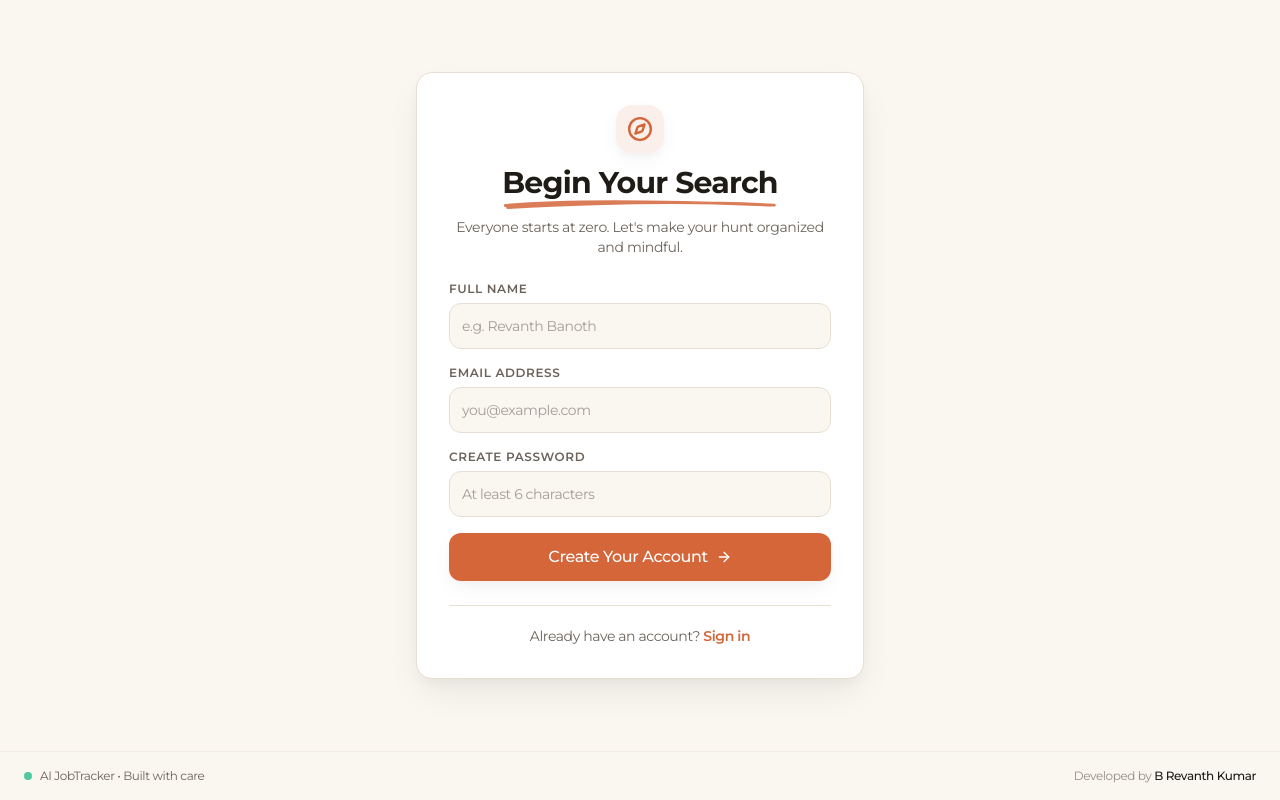
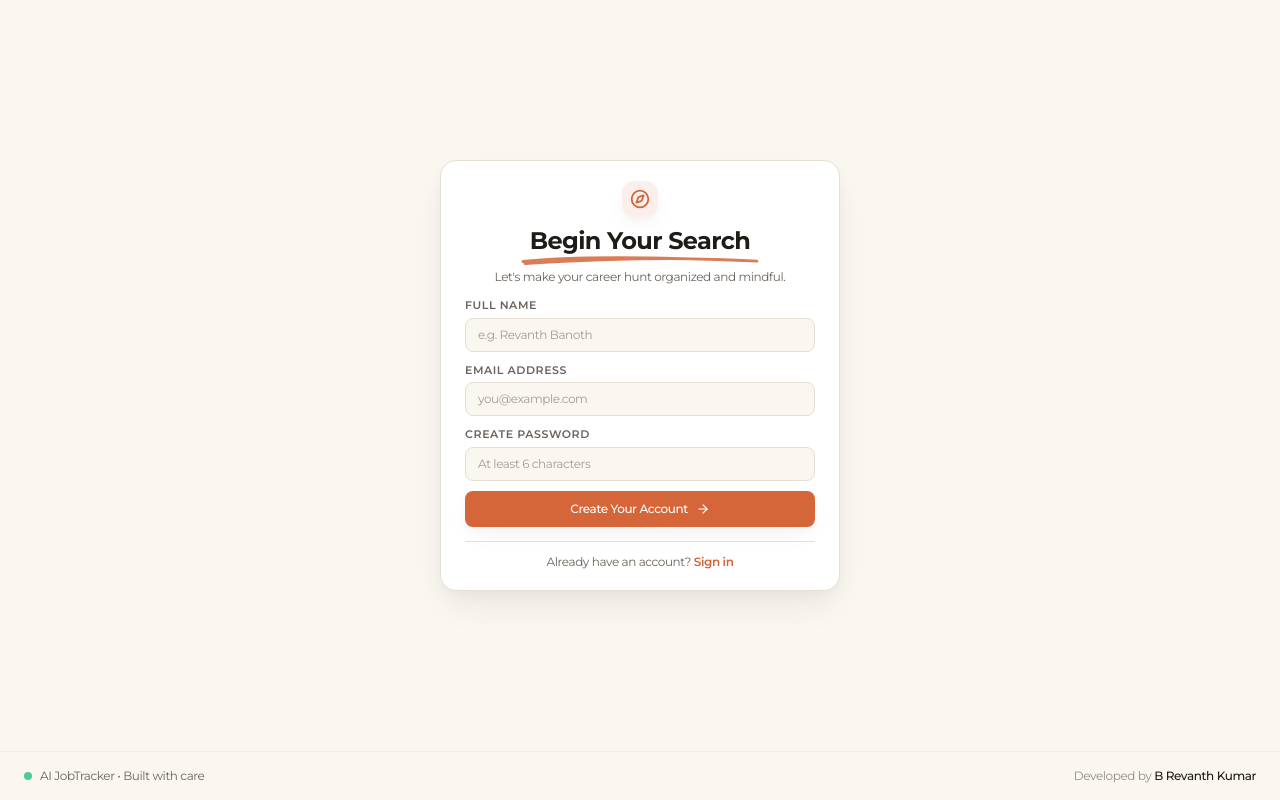
Before and after one commit to revanthbanoth/AI_Job_Tracker, a React (Vite) app in the folder frontend/: page /register in a window 1280 px wide. Built offline with nearby package versions, Linux system fonts and the light colour scheme; no server answers.

Commit message:
Fix: Eliminate vertical scrollbar on Login, Register and auth pages with compact card styling

```diff
--- a/frontend/src/App.jsx
+++ b/frontend/src/App.jsx
@@ -14,13 +14,13 @@ import Layout from './components/Layout';
 import ProtectedRoute from './components/ProtectedRoute';
 import Footer from './components/Footer';
 
-// Public page wrapper to include consistent footer without breaking viewport
+// Public page wrapper to fit cleanly in viewport without any scrollbar
 const PublicLayout = ({ children }) => (
-  <div className="h-full w-full flex flex-col justify-between bg-background text-text overflow-y-auto">
-    <div className="flex-1 flex items-center justify-center p-4 sm:p-6 my-auto">
+  <div className="h-screen w-full flex flex-col justify-between bg-background text-text overflow-hidden select-none">
+    <div className="flex-1 flex items-center justify-center p-2 sm:p-4 min-h-0">
       {children}
     </div>
-    <Footer />
+    <Footer className="py-2 px-4 text-[11px]" />
   </div>
 );
 
--- a/frontend/src/pages/Login.jsx
+++ b/frontend/src/pages/Login.jsx
@@ -26,39 +26,39 @@ const Login = () => {
     };
 
     return (
-        <div className="w-full max-w-[420px] p-6 sm:p-7 bg-card border border-border rounded-2xl shadow-warm-lg relative my-auto">
-            {/* Artisan Brand Icon */}
-            <div className="text-center mb-6">
-                <div className="w-12 h-12 bg-terracotta/10 text-primary rounded-2xl flex items-center justify-center mx-auto mb-3 shadow-warm">
-                    <Compass size={26} strokeWidth={2.2} />
+        <div className="w-full max-w-[400px] px-6 py-5 bg-card border border-border rounded-2xl shadow-warm-lg relative my-auto font-sans">
+            {/* Brand Icon */}
+            <div className="text-center mb-4">
+                <div className="w-9 h-9 bg-terracotta/10 text-primary rounded-xl flex items-center justify-center mx-auto mb-2 shadow-warm">
+                    <Compass size={20} strokeWidth={2.2} />
                 </div>
                 <div className="inline-block relative">
-                    <h2 className="text-3xl font-serif font-bold text-text tracking-tight">
+                    <h2 className="text-2xl font-serif font-bold text-text tracking-tight">
                         Welcome Back
                     </h2>
                     <HeadingUnderline />
                 </div>
-                <p className="text-muted text-sm mt-2 font-sans">
+                <p className="text-muted text-xs mt-1">
                     Let's continue tracking your journey to the right role.
                 </p>
             </div>
 
             {error && (
-                <div className="p-3.5 mb-5 text-red-600 dark:text-red-400 bg-red-500/10 border border-red-500/20 rounded-xl text-sm flex items-start gap-2.5">
-                    <AlertCircle size={16} className="shrink-0 mt-0.5" />
+                <div className="p-2.5 mb-3 text-red-600 dark:text-red-400 bg-red-500/10 border border-red-500/20 rounded-lg text-xs flex items-start gap-2">
+                    <AlertCircle size={14} className="shrink-0 mt-0.5" />
                     <span>{error}</span>
                 </div>
             )}
 
-            <form onSubmit={handleSubmit} className="space-y-4">
+            <form onSubmit={handleSubmit} className="space-y-3">
                 <div>
-                    <label className="block text-xs font-semibold uppercase tracking-wider text-muted mb-1.5 font-sans">
+                    <label className="block text-[11px] font-semibold uppercase tracking-wider text-muted mb-1">
                         Email Address
                     </label>
                     <input
                         type="email"
                         required
-                        className="w-full p-3 rounded-xl bg-background border border-border focus:border-primary focus:ring-1 focus:ring-primary focus:outline-none transition-all text-text text-sm placeholder:text-muted/60"
+                        className="w-full py-2 px-3 rounded-lg bg-background border border-border focus:border-primary focus:ring-1 focus:ring-primary focus:outline-none transition-all text-text text-xs placeholder:text-muted/60"
                         placeholder="you@example.com"
                         value={email}
                         onChange={(e) => setEmail(e.target.value)}
@@ -66,18 +66,18 @@ const Login = () => {
                     />
                 </div>
                 <div>
-                    <div className="flex justify-between items-center mb-1.5">
-                        <label className="block text-xs font-semibold uppercase tracking-wider text-muted font-sans">
+                    <div className="flex justify-between items-center mb-1">
+                        <label className="block text-[11px] font-semibold uppercase tracking-wider text-muted">
                             Password
                         </label>
-                        <Link to="/forgot-password" className="text-xs text-primary hover:underline transition-colors font-medium">
+                        <Link to="/forgot-password" tabIndex={-1} className="text-[11px] text-primary hover:underline transition-colors font-medium">
                             Forgot password?
                         </Link>
                     </div>
                     <input
                         type="password"
                         required
-                        className="w-full p-3 rounded-xl bg-background border border-border focus:border-primary focus:ring-1 focus:ring-primary focus:outline-none transition-all text-text text-sm placeholder:text-muted/60"
+                        className="w-full py-2 px-3 rounded-lg bg-background border border-border focus:border-primary focus:ring-1 focus:ring-primary focus:outline-none transition-all text-text text-xs placeholder:text-muted/60"
                         placeholder="••••••••"
                         value={password}
                         onChange={(e) => setPassword(e.target.value)}
@@ -88,23 +88,23 @@ const Login = () => {
                 <button
                     type="submit"
                     disabled={loading}
-                    className="w-full py-3 bg-primary hover:bg-primary-hover text-white rounded-xl font-medium shadow-warm hover:shadow-warm-lg transition-all flex justify-center items-center gap-2 cursor-pointer disabled:opacity-60 disabled:cursor-not-allowed pt-3 mt-2"
+                    className="w-full py-2.5 bg-primary hover:bg-primary-hover text-white rounded-lg font-medium text-xs shadow-warm hover:shadow-warm-lg transition-all flex justify-center items-center gap-1.5 cursor-pointer disabled:opacity-60 disabled:cursor-not-allowed mt-2"
                 >
                     {loading ? (
                         <>
-                            <span className="w-4 h-4 border-2 border-white/30 border-t-white rounded-full animate-spin" />
+                            <span className="w-3.5 h-3.5 border-2 border-white/30 border-t-white rounded-full animate-spin" />
                             <span>Signing in...</span>
                         </>
                     ) : (
                         <>
                             <span>Continue to Dashboard</span>
-                            <ArrowRight size={16} />
+                            <ArrowRight size={14} />
                         </>
                     )}
                 </button>
             </form>
 
-            <div className="mt-6 pt-5 border-t border-border text-center text-sm text-muted">
+            <div className="mt-4 pt-3 border-t border-border text-center text-xs text-muted">
                 <span>New here? </span>
                 <Link to="/register" className="text-primary hover:underline font-semibold transition-colors">
                     Create an account
--- a/frontend/src/pages/Register.jsx
+++ b/frontend/src/pages/Register.jsx
@@ -18,7 +18,7 @@ const Register = () => {
         setLoading(true);
         setError('');
         try {
-            await register(name, email, password);
+            await register(name.trim(), email.trim(), password);
             navigate('/');
         } catch (err) {
             setError(err.response?.data?.message || 'Registration could not be completed. Please check your information.');
@@ -27,39 +27,39 @@ const Register = () => {
     };
 
     return (
-        <div className="w-full max-w-md p-8 bg-card border border-border rounded-card shadow-warm-lg relative">
+        <div className="w-full max-w-[400px] px-6 py-5 bg-card border border-border rounded-2xl shadow-warm-lg relative my-auto font-sans">
             {/* Artisan Brand Icon */}
-            <div className="text-center mb-6">
-                <div className="w-12 h-12 bg-terracotta/10 text-primary rounded-2xl flex items-center justify-center mx-auto mb-3 shadow-warm">
-                    <Compass size={26} strokeWidth={2.2} />
+            <div className="text-center mb-3">
+                <div className="w-9 h-9 bg-terracotta/10 text-primary rounded-xl flex items-center justify-center mx-auto mb-2 shadow-warm">
+                    <Compass size={20} strokeWidth={2.2} />
                 </div>
                 <div className="inline-block relative">
-                    <h2 className="text-3xl font-serif font-bold text-text tracking-tight">
+                    <h2 className="text-2xl font-serif font-bold text-text tracking-tight">
                         Begin Your Search
                     </h2>
                     <HeadingUnderline />
                 </div>
-                <p className="text-muted text-sm mt-2 font-sans">
-                    Everyone starts at zero. Let's make your hunt organized and mindful.
+                <p className="text-muted text-xs mt-1">
+                    Let's make your career hunt organized and mindful.
                 </p>
             </div>
 
             {error && (
-                <div className="p-3.5 mb-5 text-red-600 dark:text-red-400 bg-red-500/10 border border-red-500/20 rounded-xl text-sm flex items-start gap-2.5">
-                    <AlertCircle size={16} className="shrink-0 mt-0.5" />
+                <div className="p-2.5 mb-3 text-red-600 dark:text-red-400 bg-red-500/10 border border-red-500/20 rounded-lg text-xs flex items-start gap-2">
+                    <AlertCircle size={14} className="shrink-0 mt-0.5" />
                     <span>{error}</span>
                 </div>
             )}
 
-            <form onSubmit={handleSubmit} className="space-y-4">
+            <form onSubmit={handleSubmit} className="space-y-2.5">
                 <div>
-                    <label className="block text-xs font-semibold uppercase tracking-wider text-muted mb-1.5 font-sans">
+                    <label className="block text-[11px] font-semibold uppercase tracking-wider text-muted mb-1">
                         Full Name
                     </label>
                     <input
                         type="text"
                         required
-                        className="w-full p-3 rounded-xl bg-background border border-border focus:border-primary focus:ring-1 focus:ring-primary focus:outline-none transition-all text-text text-sm placeholder:text-muted/60"
+                        className="w-full py-2 px-3 rounded-lg bg-background border border-border focus:border-primary focus:ring-1 focus:ring-primary focus:outline-none transition-all text-text text-xs placeholder:text-muted/60"
                         placeholder="e.g. Revanth Banoth"
                         value={name}
                         onChange={(e) => setName(e.target.value)}
@@ -67,13 +67,13 @@ const Register = () => {
                     />
                 </div>
                 <div>
-                    <label className="block text-xs font-semibold uppercase tracking-wider text-muted mb-1.5 font-sans">
+                    <label className="block text-[11px] font-semibold uppercase tracking-wider text-muted mb-1">
                         Email Address
                     </label>
                     <input
                         type="email"
                         required
-                        className="w-full p-3 rounded-xl bg-background border border-border focus:border-primary focus:ring-1 focus:ring-primary focus:outline-none transition-all text-text text-sm placeholder:text-muted/60"
+                        className="w-full py-2 px-3 rounded-lg bg-background border border-border focus:border-primary focus:ring-1 focus:ring-primary focus:outline-none transition-all text-text text-xs placeholder:text-muted/60"
                         placeholder="you@example.com"
                         value={email}
                         onChange={(e) => setEmail(e.target.value)}
@@ -81,13 +81,13 @@ const Register = () => {
                     />
                 </div>
                 <div>
-                    <label className="block text-xs font-semibold uppercase tracking-wider text-muted mb-1.5 font-sans">
+                    <label className="block text-[11px] font-semibold uppercase tracking-wider text-muted mb-1">
                         Create Password
                     </label>
                     <input
                         type="password"
                         required
-                        className="w-full p-3 rounded-xl bg-background border border-border focus:border-primary focus:ring-1 focus:ring-primary focus:outline-none transition-all text-text text-sm placeholder:text-muted/60"
+                        className="w-full py-2 px-3 rounded-lg bg-background border border-border focus:border-primary focus:ring-1 focus:ring-primary focus:outline-none transition-all text-text text-xs placeholder:text-muted/60"
                         placeholder="At least 6 characters"
                         value={password}
                         onChange={(e) => setPassword(e.target.value)}
@@ -98,23 +98,23 @@ const Register = () => {
                 <button
                     type="submit"
                     disabled={loading}
-                    className="w-full py-3 bg-primary hover:bg-primary-hover text-white rounded-xl font-medium shadow-warm hover:shadow-warm-lg transition-all flex justify-center items-center gap-2 cursor-pointer disabled:opacity-60 disabled:cursor-not-allowed pt-3 mt-2"
+                    className="w-full py-2.5 bg-primary hover:bg-primary-hover text-white rounded-lg font-medium text-xs shadow-warm hover:shadow-warm-lg transition-all flex justify-center items-center gap-2 cursor-pointer disabled:opacity-60 disabled:cursor-not-allowed mt-2"
                 >
                     {loading ? (
                         <>
-                            <span className="w-4 h-4 border-2 border-white/30 border-t-white rounded-full animate-spin" />
+                            <span className="w-3.5 h-3.5 border-2 border-white/30 border-t-white rounded-full animate-spin" />
                             <span>Setting up your account...</span>
                         </>
                     ) : (
                         <>
                             <span>Create Your Account</span>
-                            <ArrowRight size={16} />
+                            <ArrowRight size={14} />
                         </>
                     )}
                 </button>
             </form>
 
-            <div className="mt-6 pt-5 border-t border-border text-center text-sm text-muted">
+            <div className="mt-3.5 pt-3 border-t border-border text-center text-xs text-muted">
                 <span>Already have an account? </span>
                 <Link to="/login" className="text-primary hover:underline font-semibold transition-colors">
                     Sign in
```
